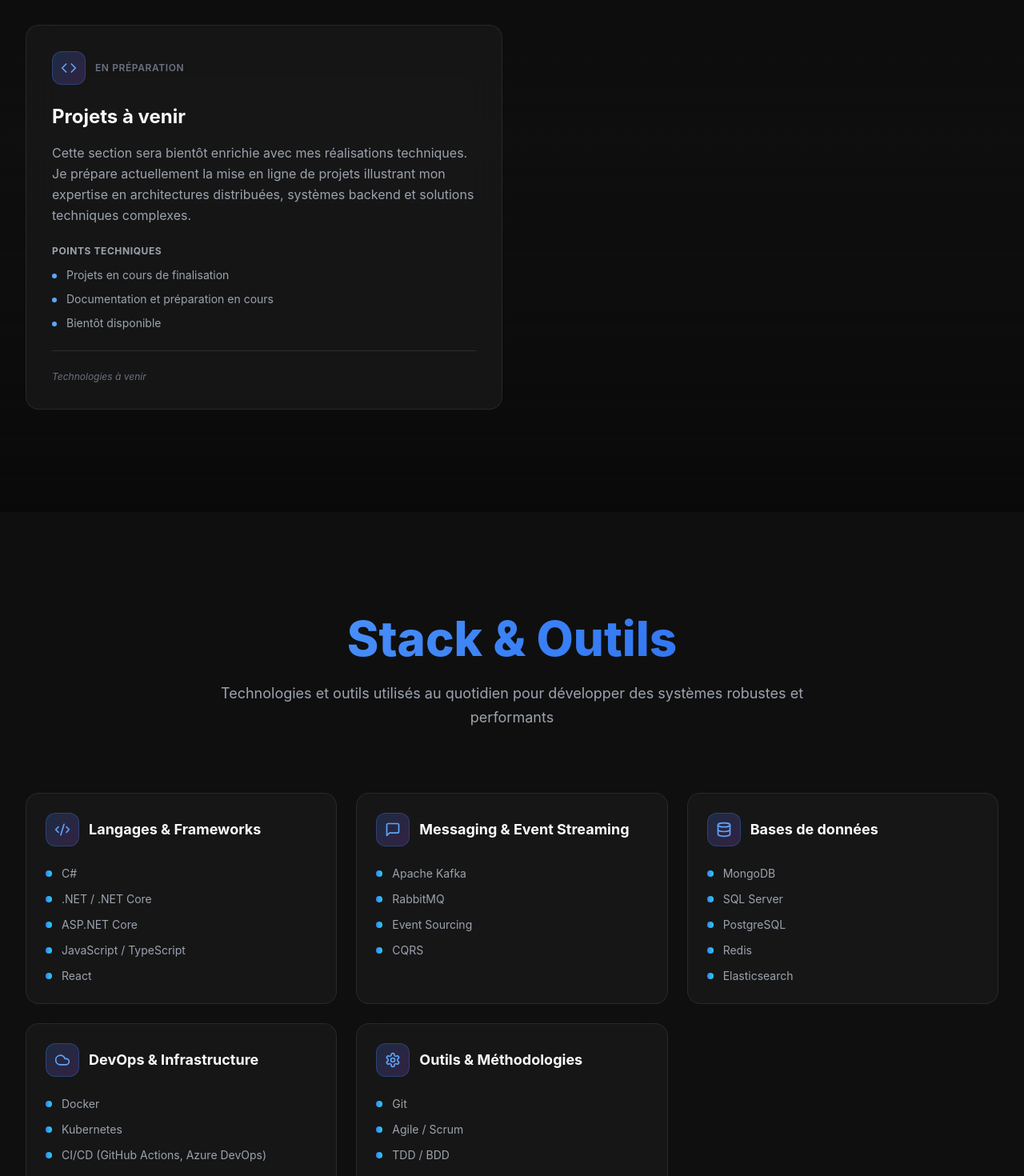
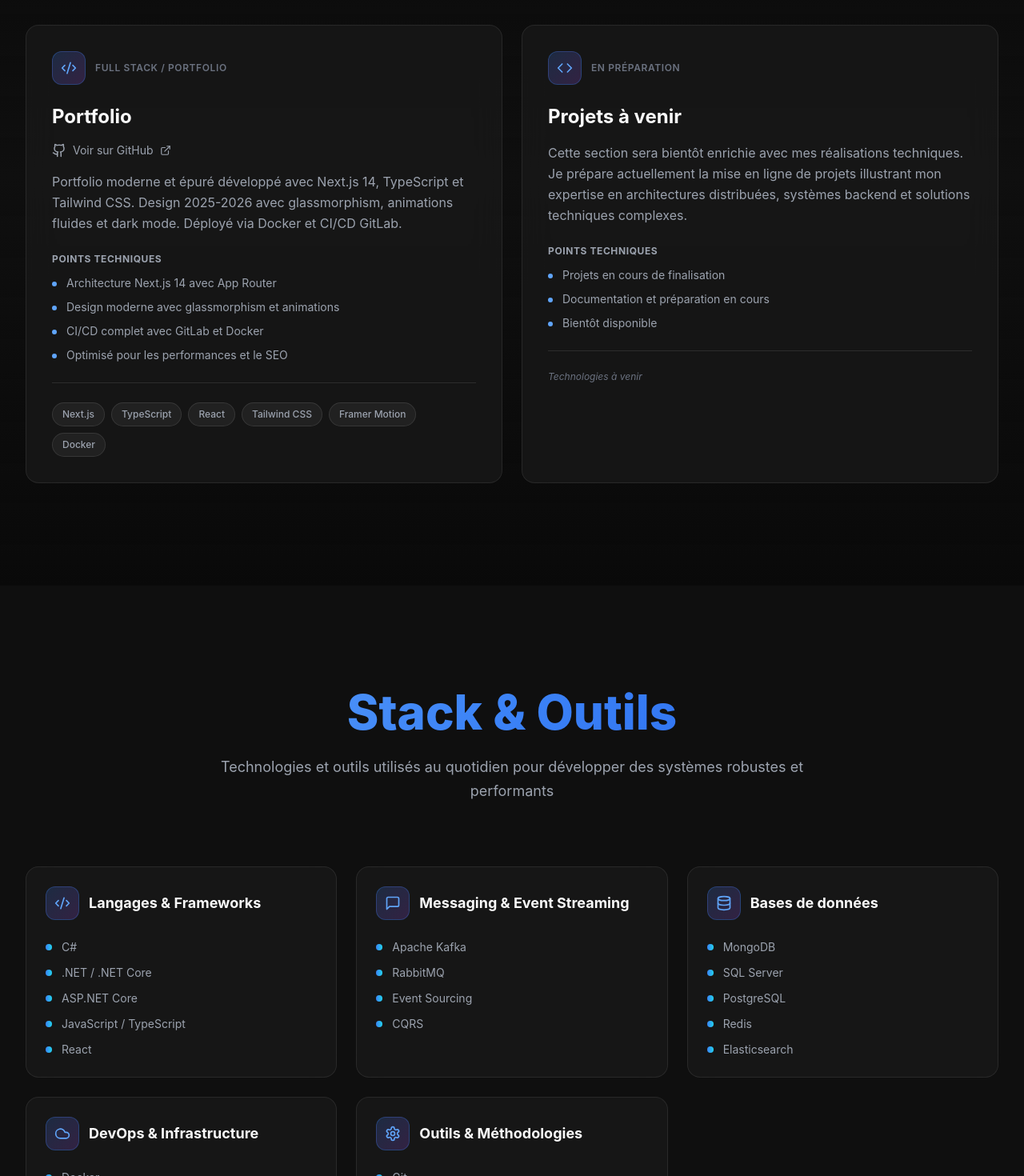
Before and after one commit to JoffreyLem/portfolio, a Next.js app: page / in a window 1280 px wide. Shown: the part 4560-6030 px from the top of the page at 80% size. Built offline with nearby package versions, Linux system fonts and the light colour scheme.

Commit message:
Refactor README and update project data. Removed deployment options and design notes from README for clarity. Updated CI/CD terminology in data.ts and added a new project entry for the portfolio, highlighting its features and technologies.

```diff
--- a/constants/data.ts
+++ b/constants/data.ts
@@ -181,7 +181,7 @@ export const stackCategoriesWithIcons = [
     items: [
       'Docker',
       'Kubernetes',
-      'CI/CD (GitHub Actions, Azure DevOps)',
+      'CI/CD (Gitlab CICD, Azure DevOps)',
       'Prometheus / Grafana',
     ],
   },
@@ -200,6 +200,20 @@ export const stackCategoriesWithIcons = [
 
 export const projects: Project[] = [
   {
+    title: 'Portfolio',
+    description:
+      'Portfolio moderne et épuré développé avec Next.js 14, TypeScript et Tailwind CSS. Design 2025-2026 avec glassmorphism, animations fluides et dark mode. Déployé via Docker et CI/CD GitLab.',
+    technologies: ['Next.js', 'TypeScript', 'React', 'Tailwind CSS', 'Framer Motion', 'Docker'],
+    category: 'Full Stack / Portfolio',
+    highlights: [
+      'Architecture Next.js 14 avec App Router',
+      'Design moderne avec glassmorphism et animations',
+      'CI/CD complet avec GitLab et Docker',
+      'Optimisé pour les performances et le SEO',
+    ],
+    githubUrl: 'https://github.com/JoffreyLem/portfolio',
+  },
+  {
     title: 'Projets à venir',
     description:
       'Cette section sera bientôt enrichie avec mes réalisations techniques. Je prépare actuellement la mise en ligne de projets illustrant mon expertise en architectures distribuées, systèmes backend et solutions techniques complexes.',
@@ -217,6 +231,10 @@ export const projects: Project[] = [
 export const projectsWithIcons = [
   {
     ...projects[0],
+    icon: Code2,
+  },
+  {
+    ...projects[1],
     icon: Code,
   },
 ]
```
Also changed, not shown: 1 other file (tests, documents, lock files or other folders).
